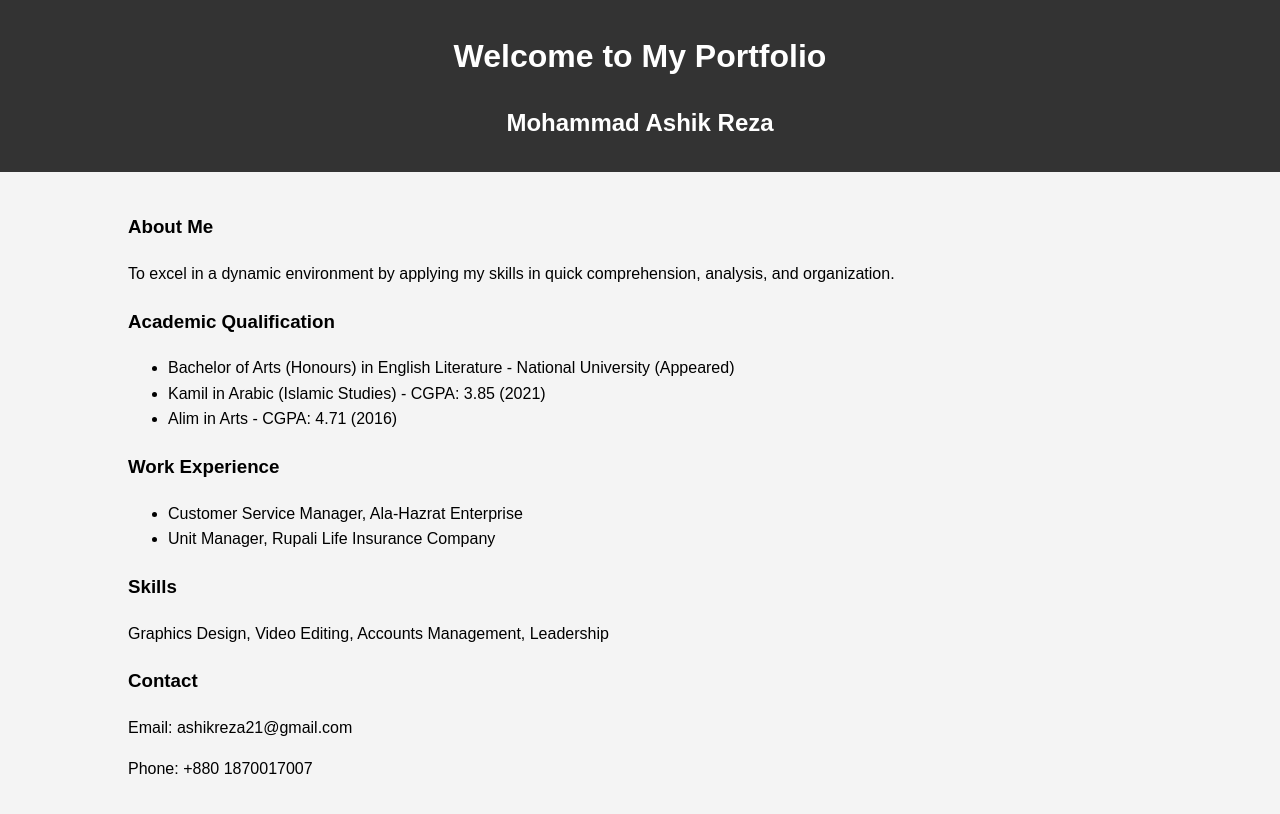
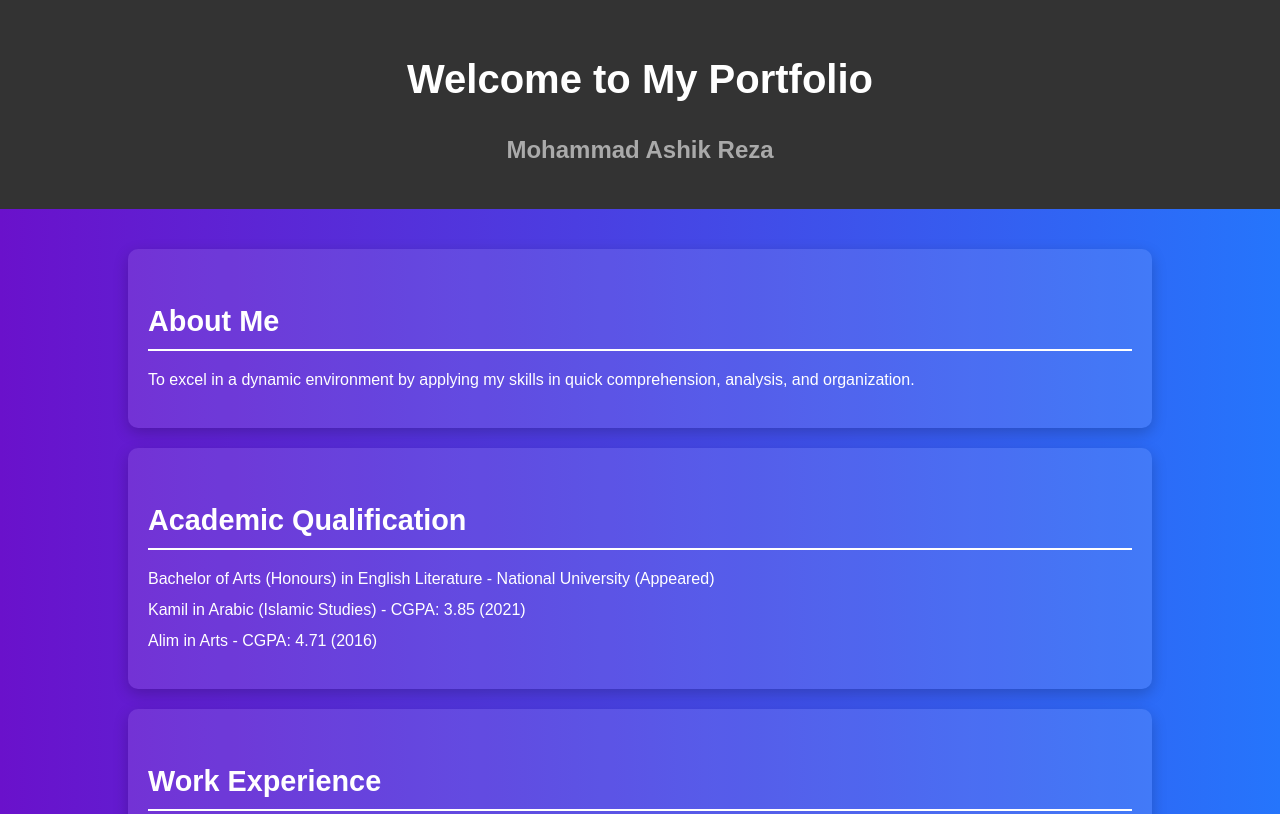
Before and after one commit to ashik-reza21/portfolio, a plain HTML site: page index.html in a window 1280 px wide. Shown: the top 814 px of the page. Drawn offline with Linux system fonts and the light colour scheme.

Commit message:
Update index.html

```diff
--- a/index.html
+++ b/index.html
@@ -5,31 +5,100 @@
   <meta name="viewport" content="width=device-width, initial-scale=1.0">
   <title>Mohammad Ashik Reza - Portfolio</title>
   <style>
+    /* General Styles */
     body {
       font-family: Arial, sans-serif;
       line-height: 1.6;
       margin: 0;
       padding: 0;
-      background: #f4f4f4;
+      background: linear-gradient(to right, #6a11cb, #2575fc);
+      color: #fff;
     }
+
+    /* Container */
     .container {
       width: 80%;
       margin: auto;
       overflow: hidden;
       padding: 20px;
     }
+
+    /* Header */
     header {
       background: #333;
       color: #fff;
-      padding: 10px 0;
+      padding: 20px 0;
       text-align: center;
     }
+    header h1 {
+      font-size: 2.5rem;
+      margin-bottom: 10px;
+    }
+    header h2 {
+      font-size: 1.5rem;
+      color: #aaa;
+    }
+
+    /* Sections */
+    section {
+      background: rgba(255, 255, 255, 0.1);
+      border-radius: 10px;
+      margin: 20px 0;
+      padding: 20px;
+      box-shadow: 0 5px 15px rgba(0, 0, 0, 0.2);
+    }
+    section h3 {
+      font-size: 1.8rem;
+      border-bottom: 2px solid #fff;
+      padding-bottom: 5px;
+      margin-bottom: 10px;
+    }
+    section ul {
+      list-style: none;
+      padding: 0;
+    }
+    section ul li {
+      margin: 5px 0;
+    }
+
+    /* Contact Section */
     .contact {
-      background: #ccc;
+      text-align: center;
       padding: 10px;
+      background: #444;
+      margin-top: 20px;
+      border-radius: 10px;
     }
-    section {
-      margin: 20px 0;
+    .contact p {
+      margin: 5px 0;
+    }
+
+    /* Button */
+    .btn {
+      display: inline-block;
+      background: #6a11cb;
+      color: #fff;
+      padding: 10px 20px;
+      text-decoration: none;
+      border-radius: 5px;
+      margin-top: 10px;
+      transition: background 0.3s ease;
+    }
+    .btn:hover {
+      background: #2575fc;
+    }
+
+    /* Responsive Design */
+    @media (max-width: 768px) {
+      .container {
+        width: 95%;
+      }
+      header h1 {
+        font-size: 2rem;
+      }
+      header h2 {
+        font-size: 1.2rem;
+      }
     }
   </style>
 </head>
@@ -62,10 +131,11 @@
       <h3>Skills</h3>
       <p>Graphics Design, Video Editing, Accounts Management, Leadership</p>
     </section>
-    <section>
+    <section class="contact">
       <h3>Contact</h3>
       <p>Email: ashikreza21@gmail.com</p>
       <p>Phone: +880 1870017007</p>
+      <a href="mailto:ashikreza21@gmail.com" class="btn">Email Me</a>
     </section>
   </div>
 </body>
```
